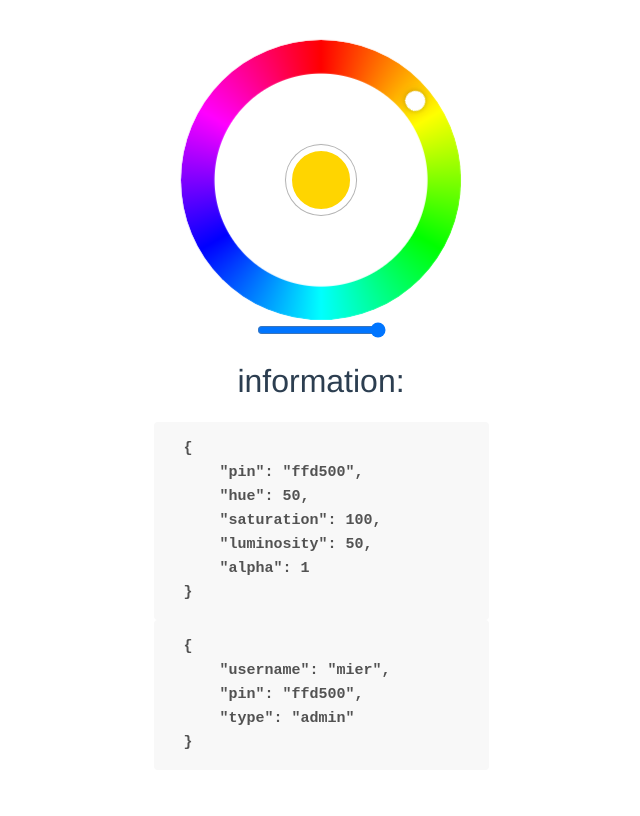
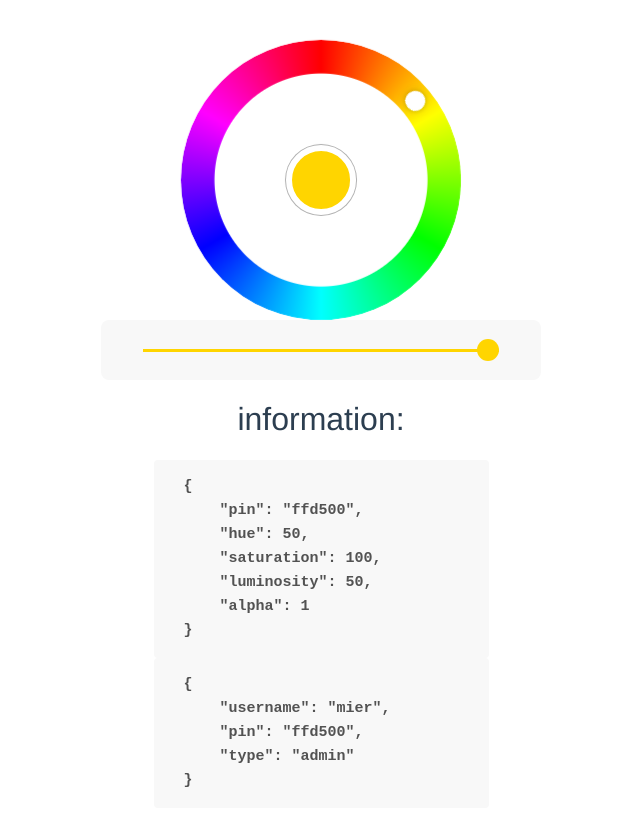
Before and after one commit to mier-design/colored-pin, a plain HTML site: page index.html in a window 1280 px wide. Shown: the whole page, without its empty margins (319-959 px from the left). Drawn offline with nearby package versions, Linux system fonts and the light colour scheme.

Commit message:
Add files via upload

```diff
--- a/assets/style/style.css
+++ b/assets/style/style.css
@@ -34,3 +34,56 @@ pre {
         font-size: 1.4em;
     }
 }
+
+
+
+.container {
+  background-size:cover;
+  display:flex;
+  align-items:center;
+  justify-content:center;
+  background-color: rgba(0, 0, 0, 0);
+}
+
+.brightness-box {
+  width:400px;
+  height:60px;
+
+  background:#f8f8f8;
+
+  border-radius:8px;
+
+  padding:0 20px;
+
+  display:flex;
+  align-items:center;
+  justify-content:space-between;
+}
+
+.brightness-box i {
+  margin:0 10px;
+}
+
+#range {
+  width:100%;
+  height:3px;
+
+  /*tira a barra do input range*/
+  -webkit-appearance:none;
+
+  background:rgb(255, 213, 0);
+  outline:none;
+}
+
+#range::-webkit-slider-thumb {
+  -webkit-appearance:none;
+
+  background:rgb(255, 213, 0);
+
+  width:22px;
+  height:22px;
+
+  border-radius:50%;
+
+  cursor:pointer;
+}
```
